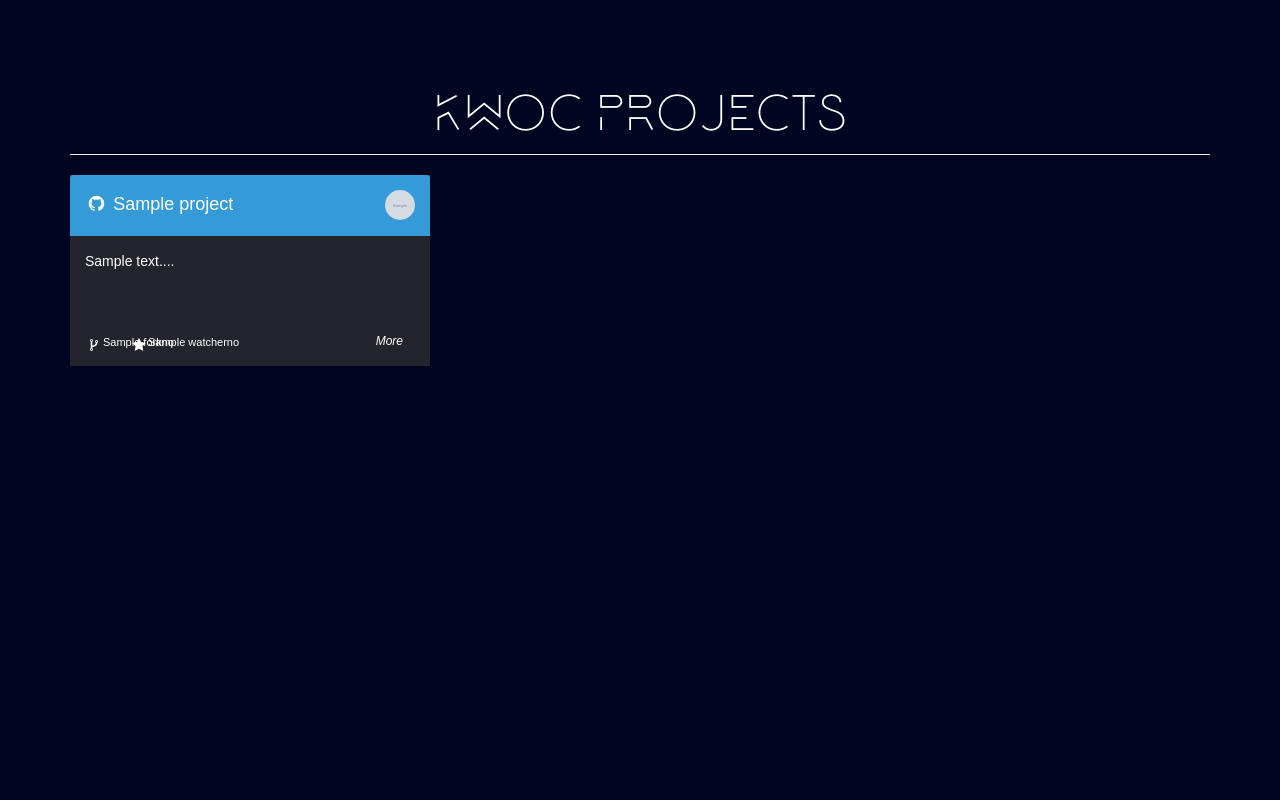
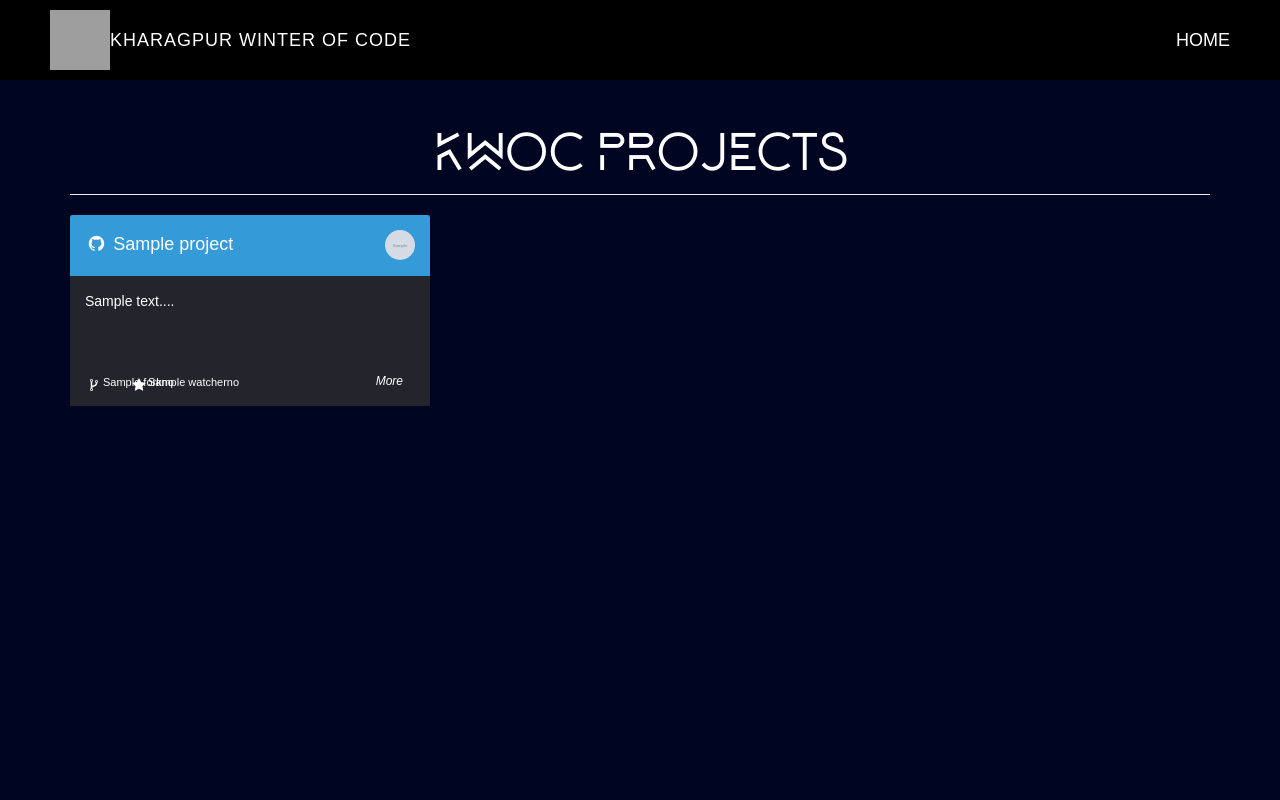
Before and after one commit to kossiitkgp/kwoc-2016, a Flask app: template templates/projects.html in a window 1280 px wide. Run offline with Flask 2, Linux system fonts and the light colour scheme; the template is opened without the code that fills it: most values are stand-ins (such as "Sample title", 1, 10 or a date in 2020); grey boxes marked "Sample" are stand-in pictures; some libraries are stand-ins or nearby versions; grey boxes are pictures that could not be loaded.

Commit message:
Title bar

```diff
--- a/templates/projects.html
+++ b/templates/projects.html
@@ -15,7 +15,21 @@
 
 </head>
 
-<body style="color:white;background-color:rgb(0, 5, 34); font-family: 'montserrat-regular', sans-serif;">
+<body style="color:white;background-color:rgb(0, 5, 34); font-family: 'montserrat-regular', sans-serif; padding-top: 0px">
+
+<div style="background: black;height: 80px;padding-left: 50px; padding-right: 50px;">
+    <div align="left">
+        <div style="float: left;">
+            <img src ="/static/img/kwoc_logo.png" style = "width:60px; height: 80px; padding-top: 10px; padding-bottom: 10px; display:inline;">
+        </div>
+        <div style="float: left;">
+            <p style="color: white; font-size: 18px; line-height: 80px; letter-spacing: 1px; ">KHARAGPUR WINTER OF CODE</p>
+        </div>
+    </div>
+    <div style="float: right;">
+        <a href="/" style="color: white; font-size: 18px; line-height: 80px;">HOME</a>
+    </div>
+</div>
 
     <!-- Page Content -->
     <div class="container">
@@ -23,7 +37,7 @@
         <!-- Marketing Icons Section -->
         <div class="row">
             <div class="col-lg-12">
-                <h1 style="font-family: 'Lombok'; font-size: 50px; text-align: center;" class="page-header">KWOC PROJECTS</h1>
+                <h1 style="font-family: 'Lombok'; font-size: 50px; font-weight: bold; text-align: center;" class="page-header">KWOC PROJECTS</h1>
             </div>
             {% for project in projectsData %}
             <div class="col-md-4">
```
Also changed, not shown: 1 other file.
